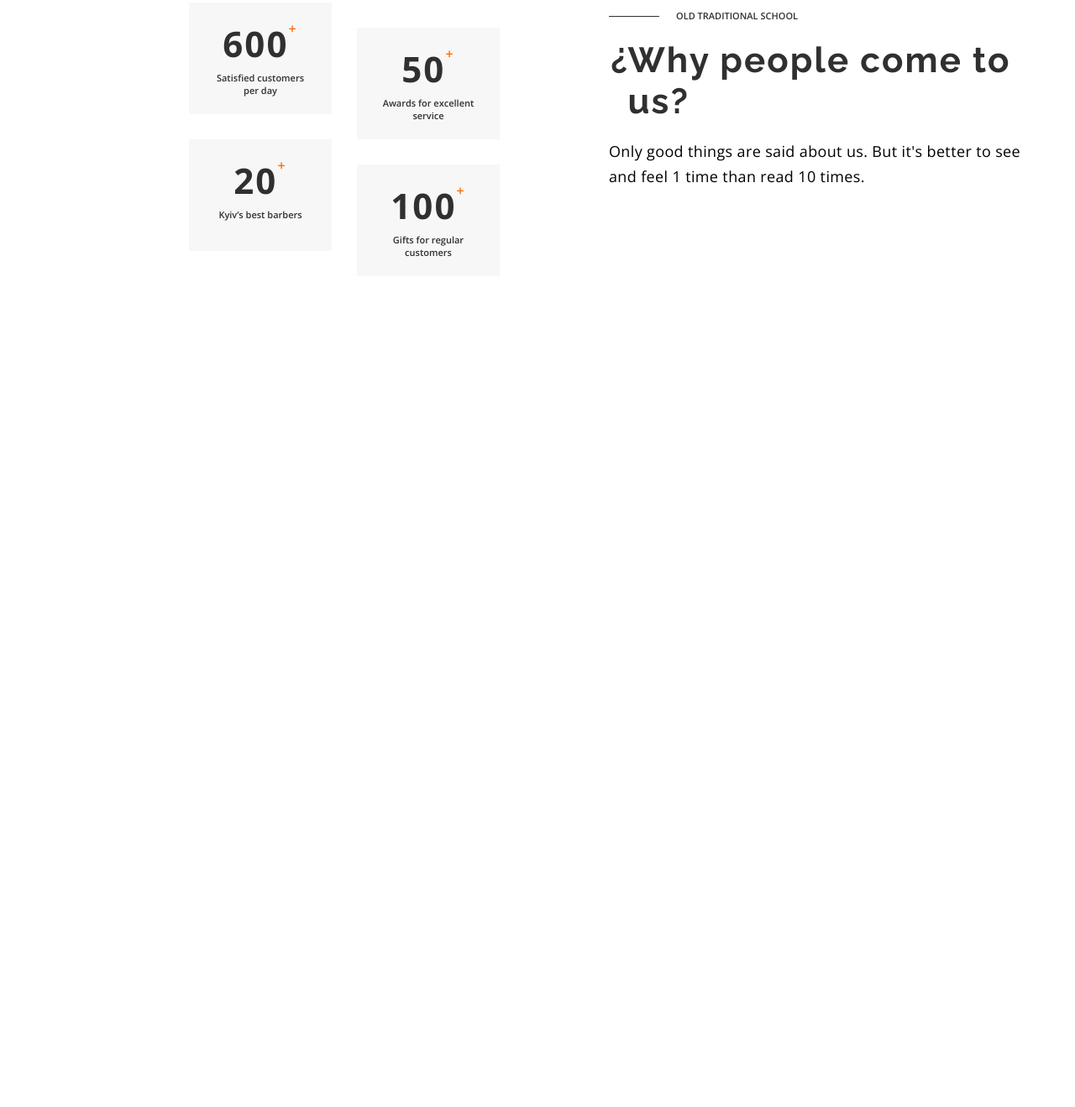
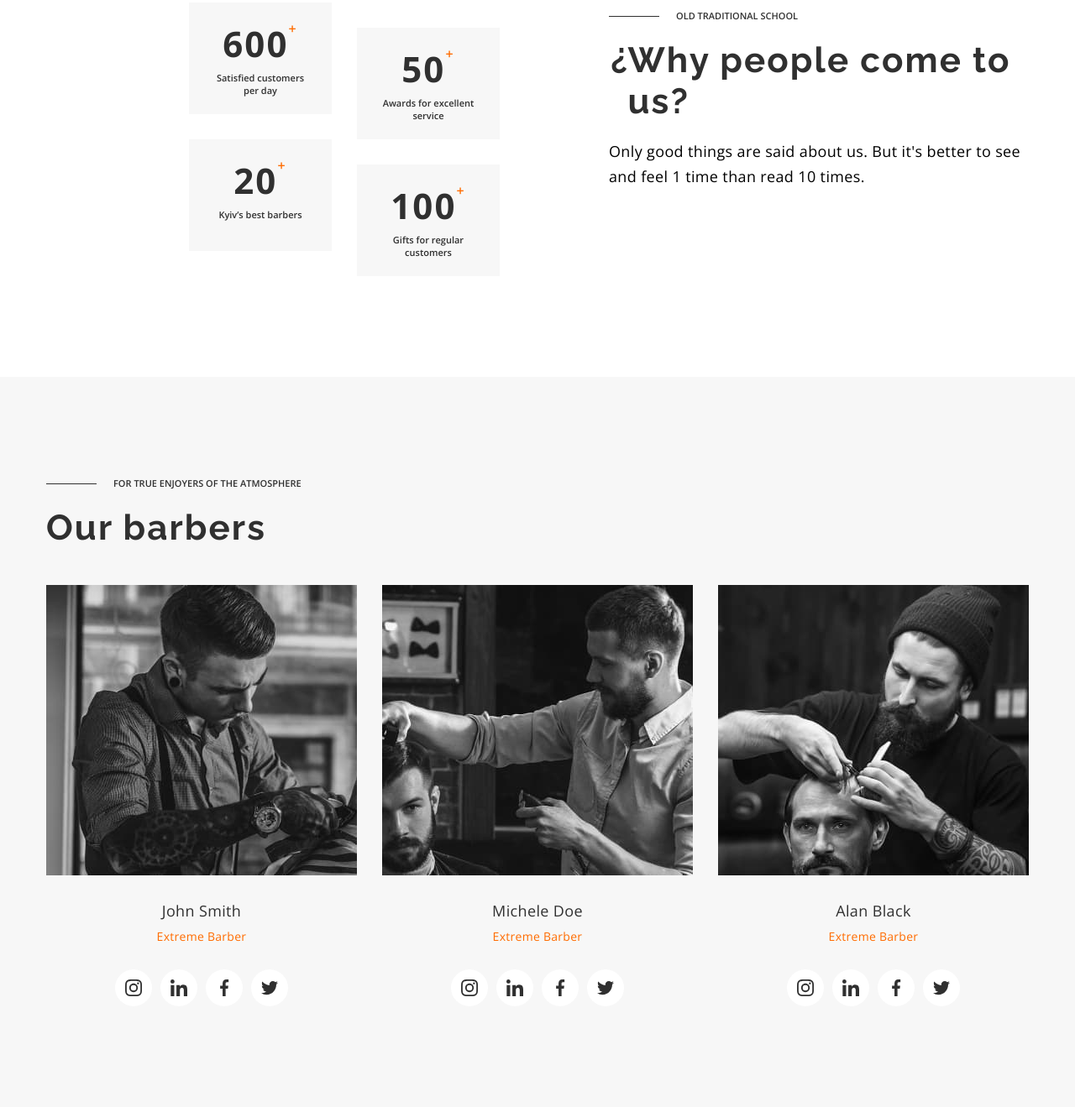
Before and after one commit to petrenkodmytro/barberShop, a plain HTML site: page index.html in a window 1280 px wide. Shown: the part 2175-3494 px from the top of the page at 84% size. Before the commit the page ends 2624 px from the top, so only its background shows below. Drawn offline with nearby package versions, Linux system fonts and the light colour scheme.

Commit message:
fixed section barbers

```diff
--- a/index.html
+++ b/index.html
@@ -13,12 +13,12 @@
       href="https://cdnjs.cloudflare.com/ajax/libs/modern-normalize/1.1.0/modern-normalize.min.css"
       integrity="sha512-wpPYUAdjBVSE4KJnH1VR1HeZfpl1ub8YT/NKx4PuQ5NmX2tKuGu6U/JRp5y+Y8XG2tV+wKQpNHVUX03MfMFn9Q=="
       crossorigin="anonymous"
-      referrerpolicy="no-referrer"
-    />
+      referrerpolicy="no-referrer" />
     <link href="https://unpkg.com/aos@2.3.1/dist/aos.css" rel="stylesheet" />
     <link rel="stylesheet" href="https://cdnjs.cloudflare.com/ajax/libs/animate.css/4.1.1/animate.min.css" />
     <link rel="stylesheet" href="./css/main.min.css" />
   </head>
+
   <body class="site-body">
     <header class="header">
       <div class="container header__container">
@@ -94,6 +94,7 @@
       </div>
     </header>
     <main>
+      <!-- hero -->
       <section class="hero">
         <div class="container hero__container">
           <div class="soc">
@@ -115,6 +116,7 @@
           </div>
         </div>
       </section>
+      <!-- about -->
       <section class="about section">
         <div class="container about__container">
           <ul class="pic-list list">
@@ -145,6 +147,7 @@
           </div>
         </div>
       </section>
+      <!-- prices -->
       <section class="prices section" id="prices">
         <div class="container">
           <p class="prices-pre-title pre-title">Spend your time with the best masters</p>
@@ -190,6 +193,7 @@
           <button type="button" class="prices-btn btn">Online-booking</button>
         </div>
       </section>
+      <!-- benefits -->
       <section class="benefits section">
         <div class="container benefits-container">
           <ul class="benefits-list list">
@@ -217,11 +221,11 @@
           </div>
         </div>
       </section>
-      <!-- <section class="barbers section" id="barbers">
+      <!-- barbers -->
+      <section class="barbers section" id="barbers">
         <div class="container">
           <p class="barbers-pre-title pre-title">For true enjoyers of the atmosphere</p>
           <h2 class="barbers-title section-title">Our barbers</h2>
-
           <ul class="barbers-list list">
             <li class="barbers-item">
               <div class="barbers-top-wrap">
@@ -231,7 +235,6 @@
                   amet ipsa voluptatum voluptatem. Lorem, ipsum dolor sit amet
                 </p>
               </div>
-
               <div class="barbers-wrap">
                 <h3 class="barbers-item-title">John Smith</h3>
                 <p class="barbers-item-text">Extreme Barber</p>
@@ -244,34 +247,118 @@
                     </a>
                   </li>
                   <li class="barbers-soc-item">
-                    <a href="" class="barbers-soc-link link"></a>
+                    <a href="" class="barbers-soc-link link" aria-label="instagram">
+                      <svg class="barbers-soc-icon" width="20" height="20">
+                        <use href="./img/icons.svg#icon-linkedin"></use>
+                      </svg>
+                    </a>
                   </li>
                   <li class="barbers-soc-item">
-                    <a href="" class="barbers-soc-link link"></a>
+                    <a href="" class="barbers-soc-link link" aria-label="instagram">
+                      <svg class="barbers-soc-icon" width="20" height="20">
+                        <use href="./img/icons.svg#icon-facebook"></use>
+                      </svg>
+                    </a>
                   </li>
                   <li class="barbers-soc-item">
-                    <a href="" class="barbers-soc-link link"></a>
+                    <a href="" class="barbers-soc-link link" aria-label="instagram">
+                      <svg class="barbers-soc-icon" width="20" height="20">
+                        <use href="./img/icons.svg#icon-twitter"></use>
+                      </svg>
+                    </a>
                   </li>
                 </ul>
               </div>
             </li>
             <li class="barbers-item">
-              <img src="./img/barbers-img-2.jpeg" alt="haircut" width="370" height="346" />
+              <div class="barbers-top-wrap">
+                <img src="./img/barbers-img-2.jpeg" alt="haircut" width="370" height="346" />
+                <p class="barbers-top-text">
+                  Lorem, ipsum dolor sit amet consectetur adipisicing elit. Modi impedit vitae sunt eaque. Vel possimus autem ipsam ipsa? Facere quo eius possimus ipsum corporis consectetur asperiores
+                  amet ipsa voluptatum voluptatem. Lorem, ipsum dolor sit amet
+                </p>
+              </div>
               <div class="barbers-wrap">
                 <h3 class="barbers-item-title">Michele Doe</h3>
                 <p class="barbers-item-text">Extreme Barber</p>
+                <ul class="barbers-soc-list list">
+                  <li class="barbers-soc-item">
+                    <a href="" class="barbers-soc-link link" aria-label="instagram">
+                      <svg class="barbers-soc-icon" width="20" height="20">
+                        <use href="./img/icons.svg#icon-instagram"></use>
+                      </svg>
+                    </a>
+                  </li>
+                  <li class="barbers-soc-item">
+                    <a href="" class="barbers-soc-link link" aria-label="instagram">
+                      <svg class="barbers-soc-icon" width="20" height="20">
+                        <use href="./img/icons.svg#icon-linkedin"></use>
+                      </svg>
+                    </a>
+                  </li>
+                  <li class="barbers-soc-item">
+                    <a href="" class="barbers-soc-link link" aria-label="instagram">
+                      <svg class="barbers-soc-icon" width="20" height="20">
+                        <use href="./img/icons.svg#icon-facebook"></use>
+                      </svg>
+                    </a>
+                  </li>
+                  <li class="barbers-soc-item">
+                    <a href="" class="barbers-soc-link link" aria-label="instagram">
+                      <svg class="barbers-soc-icon" width="20" height="20">
+                        <use href="./img/icons.svg#icon-twitter"></use>
+                      </svg>
+                    </a>
+                  </li>
+                </ul>
               </div>
             </li>
             <li class="barbers-item">
-              <img src="./img/barbers-img-3.jpeg" alt="haircut" width="370" height="346" />
+              <div class="barbers-top-wrap">
+                <img src="./img/barbers-img-3.jpeg" alt="haircut" width="370" height="346" />
+                <p class="barbers-top-text">
+                  Lorem, ipsum dolor sit amet consectetur adipisicing elit. Modi impedit vitae sunt eaque. Vel possimus autem ipsam ipsa? Facere quo eius possimus ipsum corporis consectetur asperiores
+                  amet ipsa voluptatum voluptatem. Lorem, ipsum dolor sit amet
+                </p>
+              </div>
               <div class="barbers-wrap">
                 <h3 class="barbers-item-title">Alan Black</h3>
                 <p class="barbers-item-text">Extreme Barber</p>
+                <ul class="barbers-soc-list list">
+                  <li class="barbers-soc-item">
+                    <a href="" class="barbers-soc-link link" aria-label="instagram">
+                      <svg class="barbers-soc-icon" width="20" height="20">
+                        <use href="./img/icons.svg#icon-instagram"></use>
+                      </svg>
+                    </a>
+                  </li>
+                  <li class="barbers-soc-item">
+                    <a href="" class="barbers-soc-link link" aria-label="instagram">
+                      <svg class="barbers-soc-icon" width="20" height="20">
+                        <use href="./img/icons.svg#icon-linkedin"></use>
+                      </svg>
+                    </a>
+                  </li>
+                  <li class="barbers-soc-item">
+                    <a href="" class="barbers-soc-link link" aria-label="instagram">
+                      <svg class="barbers-soc-icon" width="20" height="20">
+                        <use href="./img/icons.svg#icon-facebook"></use>
+                      </svg>
+                    </a>
+                  </li>
+                  <li class="barbers-soc-item">
+                    <a href="" class="barbers-soc-link link" aria-label="instagram">
+                      <svg class="barbers-soc-icon" width="20" height="20">
+                        <use href="./img/icons.svg#icon-twitter"></use>
+                      </svg>
+                    </a>
+                  </li>
+                </ul>
               </div>
             </li>
           </ul>
         </div>
-      </section> -->
+      </section>
       <!-- <section class="section">
         <div class="container">
           <ul class="test-list list">
--- a/sass/layouts/_barbers.scss
+++ b/sass/layouts/_barbers.scss
@@ -1,7 +1,9 @@
 .barbers {
+  background: var(--bg-section);
 }
+
 .barbers-pre-title {
-  color: #303030;
+  color: var(--second-btn-color);
   margin-bottom: 20px;
 }
 
@@ -13,7 +15,6 @@
 .barbers-list {
   display: flex;
   flex-wrap: wrap;
-
   gap: 30px;
 }
 
@@ -54,6 +55,7 @@
 .barbers-wrap {
   padding-top: 30px;
 }
+
 .barbers-item-title {
   font-weight: 400;
   font-size: 18px;
@@ -64,6 +66,7 @@
   color: #303030;
   margin-bottom: 8px;
 }
+
 .barbers-item-text {
   font-size: 14px;
   line-height: 1.36;
@@ -83,26 +86,19 @@
   width: 44px;
   height: 44px;
 }
+
 .barbers-soc-link {
   width: 100%;
   height: 100%;
-  background: tomato;
+  background: var(--main-title-color);
   border-radius: 50%;
   @extend %list;
   justify-content: center;
-  fill: #ffffff;
+  fill: var(--second-btn-color);
   transition: background-color 200ms linear, fill 200ms linear;
   &:hover,
   &:focus {
-    background-color: teal;
-    fill: violet;
+    background-color:var(--second-btn-color);
+    fill: var(--accent-color);
   }
 }
-
-/* .barbers-soc-link:hover {
-  background-color: teal;
-}
-
-.barbers-soc-link:hover .barbers-soc-icon {
-  fill: violet;
-} */
--- a/sass/utils/_vars.scss
+++ b/sass/utils/_vars.scss
@@ -4,5 +4,6 @@
   --main-btn-color: #ffffff;
   --second-btn-color: #303030;
   --accent-color: #ff6c00;
+  --bg-section:  #f7f7f7;
   --gradient: linear-gradient(rgba(25, 28, 38, 0.2), rgba(25, 28, 38, 0.2));
 }
```
Also changed, not shown: css/main.css, css/main.min.css, 2 other files.
